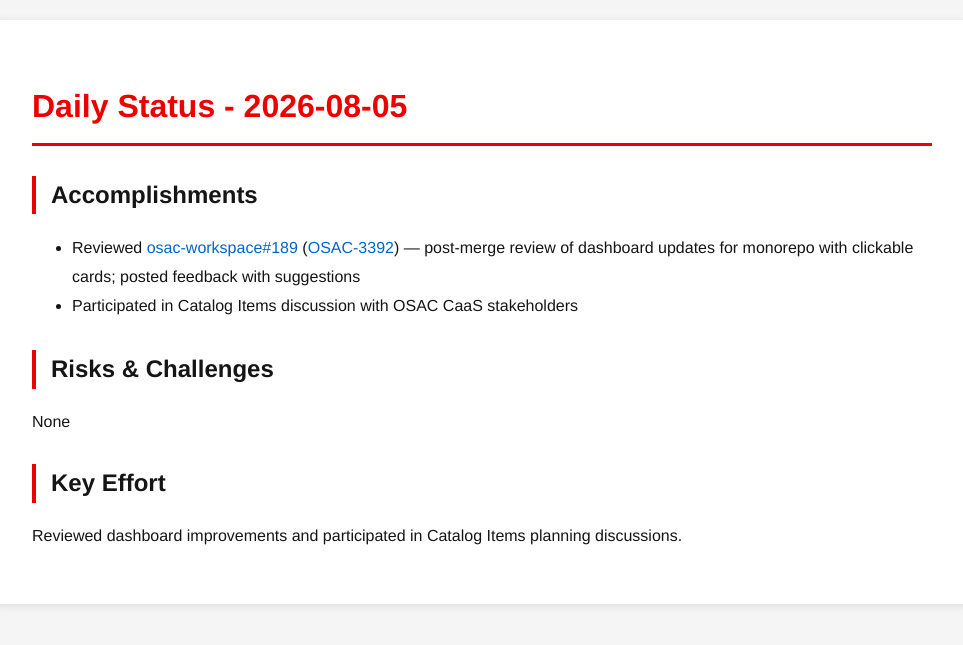
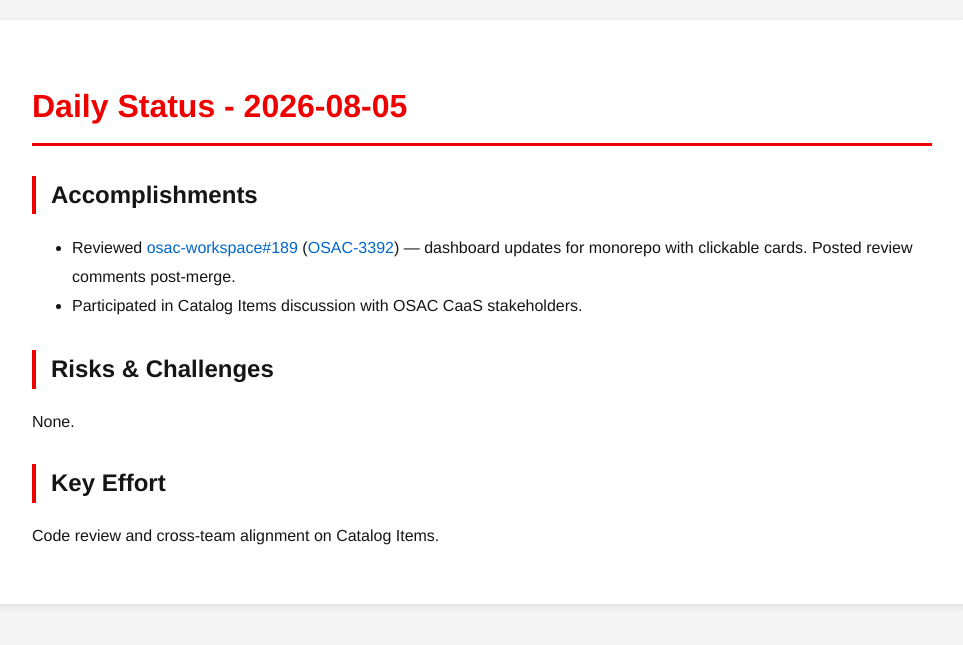
Before and after one commit to tzvatot/daily-status, a Jekyll site: the page built from 2026-08-05.md, in a window 1280 px wide. Shown: the top 645 px of the page, without its empty margins (158-1121 px from the left). Built offline with Jekyll 4.4.1, drawn with Linux system fonts in a browser that asks for light colours.

Commit message:
Daily status update - 2026-08-05

```diff
--- a/2026-08-05.md
+++ b/2026-08-05.md
@@ -7,11 +7,11 @@ date: 2026-08-05
 # Daily Status - 2026-08-05
 
 ## Accomplishments
-- Reviewed [osac-workspace#189](https://github.com/osac-project/osac-workspace/pull/189) ([OSAC-3392](https://redhat.atlassian.net/browse/OSAC-3392)) — post-merge review of dashboard updates for monorepo with clickable cards; posted feedback with suggestions
-- Participated in Catalog Items discussion with OSAC CaaS stakeholders
+- Reviewed [osac-workspace#189](https://github.com/osac-project/osac-workspace/pull/189) ([OSAC-3392](https://redhat.atlassian.net/browse/OSAC-3392)) — dashboard updates for monorepo with clickable cards. Posted review comments post-merge.
+- Participated in Catalog Items discussion with OSAC CaaS stakeholders.
 
 ## Risks & Challenges
-None
+None.
 
 ## Key Effort
-Reviewed dashboard improvements and participated in Catalog Items planning discussions.
+Code review and cross-team alignment on Catalog Items.
```
